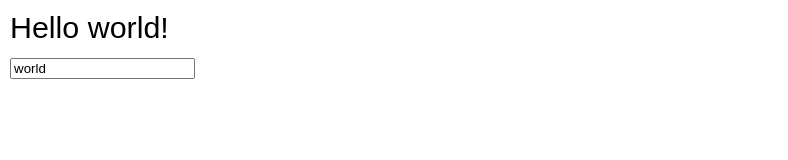
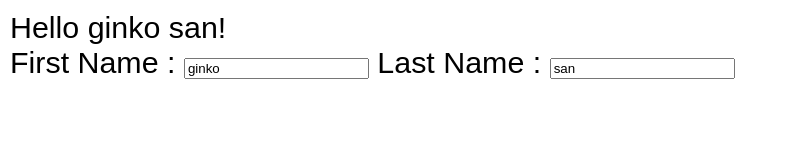
Before and after one commit to karthikchandrashekar88/AngularJS, a plain HTML site: page src/index.html in a window 1280 px wide. Shown: the whole page, without its empty margins (0-788 px from the left). Drawn offline with Linux system fonts and the light colour scheme.

Commit message:
-- wip --

```diff
--- a/src/index.html
+++ b/src/index.html
@@ -7,8 +7,9 @@
 </head>
 <body data-ng-app="myApp">
 <div data-ng-controller="helloWorldCtrl">
-    Hello {{ name }}!<br/>
-    <input data-ng-model="name"></input>
+    Hello {{ name.firstName }} {{ name.lastName}}!<br/>
+    First Name : <input data-ng-model="name.firstName"></input>
+    Last Name : <input data-ng-model="name.lastName"></input>
 </div>
 <script src="js/vendor/angular.min.js"></script>
 <script src="js/app.js"></script>
--- a/src/js/controllers.js
+++ b/src/js/controllers.js
@@ -4,5 +4,8 @@
 'use strict';
 angular.module('myApp',[]).
     controller('helloWorldCtrl',function($scope){
-        $scope.name = "world";
+        $scope.name = {
+            firstName : 'ginko',
+            lastName : 'san'
+        };
 });
```
